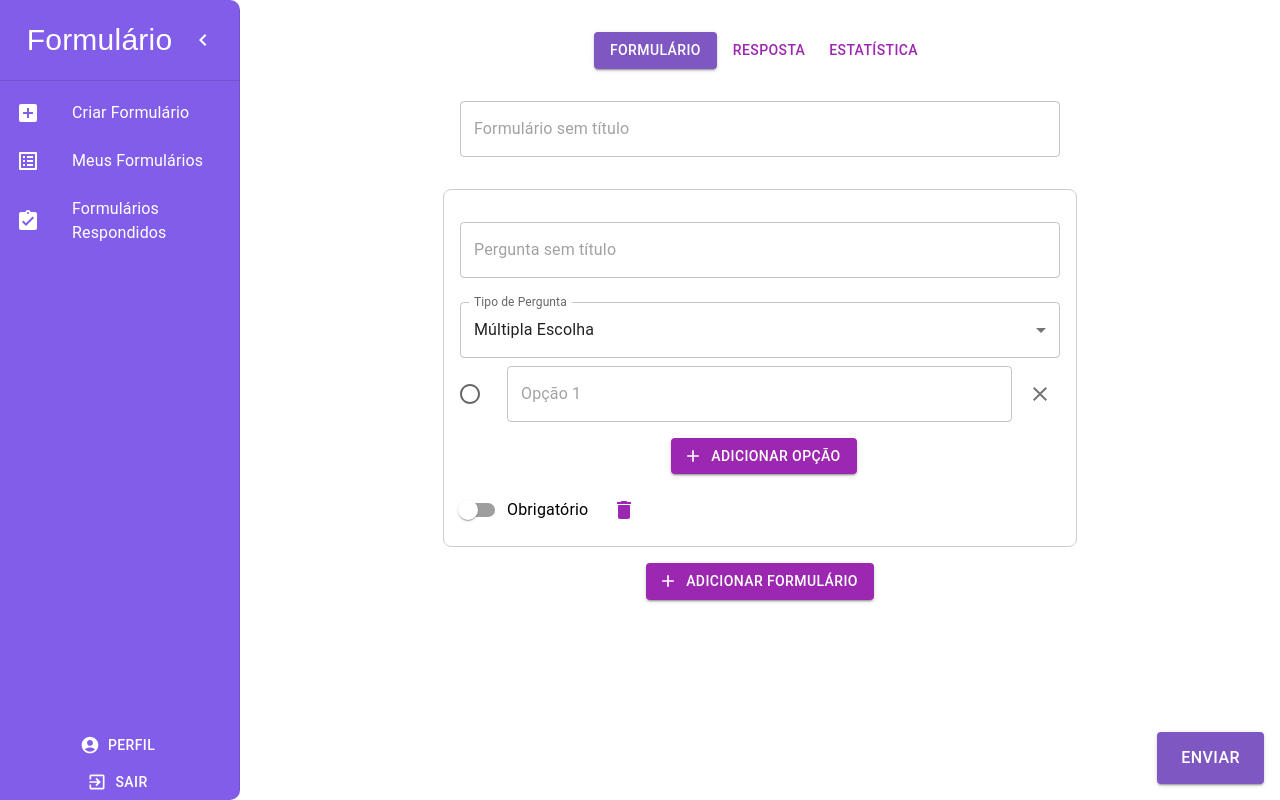
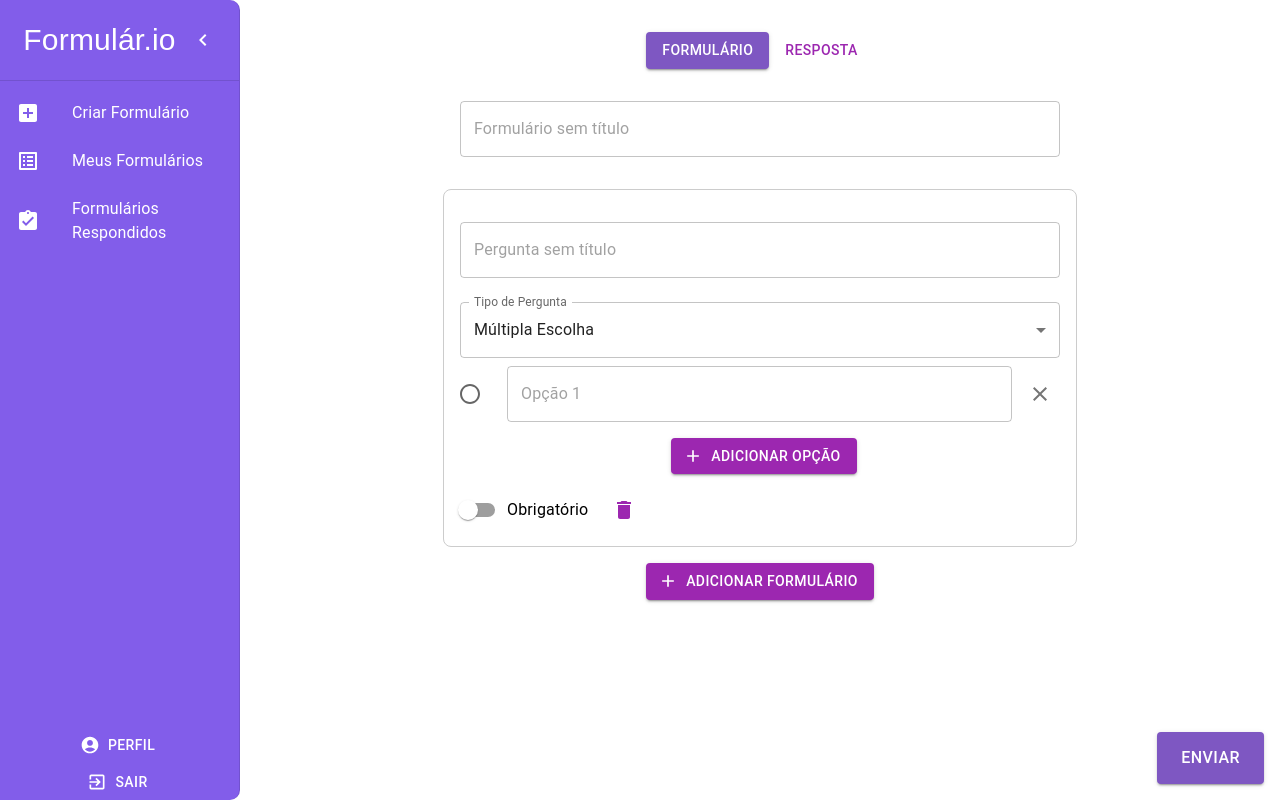
Before and after one commit to thiagobapt/formular.io-front-end, a React (Create React App) app: page /form/1 in a window 1280 px wide. Built offline with nearby package versions, Linux system fonts and the light colour scheme; the HTML template or start-up script is replaced by a standard one.

Commit message:
Integracao

```diff
--- a/package.json
+++ b/package.json
@@ -14,6 +14,7 @@
     "@types/node": "^16.18.98",
     "@types/react": "^18.3.3",
     "@types/react-dom": "^18.3.0",
+    "axios": "^1.7.2",
     "react": "^18.3.1",
     "react-dom": "^18.3.1",
     "react-router-dom": "^6.23.1",
--- a/src/Componentes/Register.js
+++ b/src/Componentes/Register.js
@@ -1,6 +1,7 @@
 
 import React, { useState } from 'react';
 import { Box, Typography, TextField, Button, Paper, Snackbar, Alert } from '@mui/material';
+import axios from 'axios';
 import { useNavigate } from 'react-router-dom';
 
 const Register = () => {
@@ -10,6 +11,24 @@ const Register = () => {
     email: '',
     password: '',
   });
+
+  const RegisterAPI = async () =>{
+    try{
+      const response = await axios.post("http://localhost:3000/user",{
+        user_email: profile.email,
+        user_name :profile.name,
+        user_password: profile.password,
+        user_birthday: profile.birthDate
+      });
+      console.log("Login realizado com sucesso:", response.data);
+
+      setSnackbarOpen(true);
+    }
+
+    catch (error) {
+      console.error("Erro durante o login:", error.response.data.message);
+    }
+  }
 
   const [snackbarOpen, setSnackbarOpen] = useState(false);
   const navigate = useNavigate();
@@ -97,7 +116,7 @@ const Register = () => {
         <Button
           variant="contained"
           color="secondary"
-          onClick={handleRegister}
+          onClick={RegisterAPI}
           sx={{
             backgroundColor: 'purple',
             '&:hover': {
--- a/src/Componentes/Sidebar.js
+++ b/src/Componentes/Sidebar.js
@@ -32,7 +32,7 @@ const Sidebar = () => {
       <Box sx={{ display: 'flex', alignItems: 'center', justifyContent: 'center', p: 2 }}>
         {open && (
           <Typography variant="h6" noWrap sx={{ flexGrow: 1, textAlign: 'center', color: 'white' , fontFamily:'sans-serif',fontSize:'30px'}}>
-            Formulário
+            Formulár.io
           </Typography>
         )}
         <IconButton onClick={handleDrawerToggle}>
--- a/src/Pages/FormDetail.js
+++ b/src/Pages/FormDetail.js
@@ -58,14 +58,6 @@ const FormDetail = () => {
         >
           Resposta
         </Button>
-        <Button
-          color="secondary"
-          variant={selectedView === 'stats' ? 'contained' : 'text'}
-          onClick={() => setSelectedView('stats')}
-          sx={{ backgroundColor: selectedView === 'stats' ? '#7e57c2' : 'inherit' }}
-        >
-          Estatística
-        </Button>
       </Box>
       {renderSelectedView()}
     </Box>
```
Also changed, not shown: 1 other file (tests, documents, lock files or other folders).
